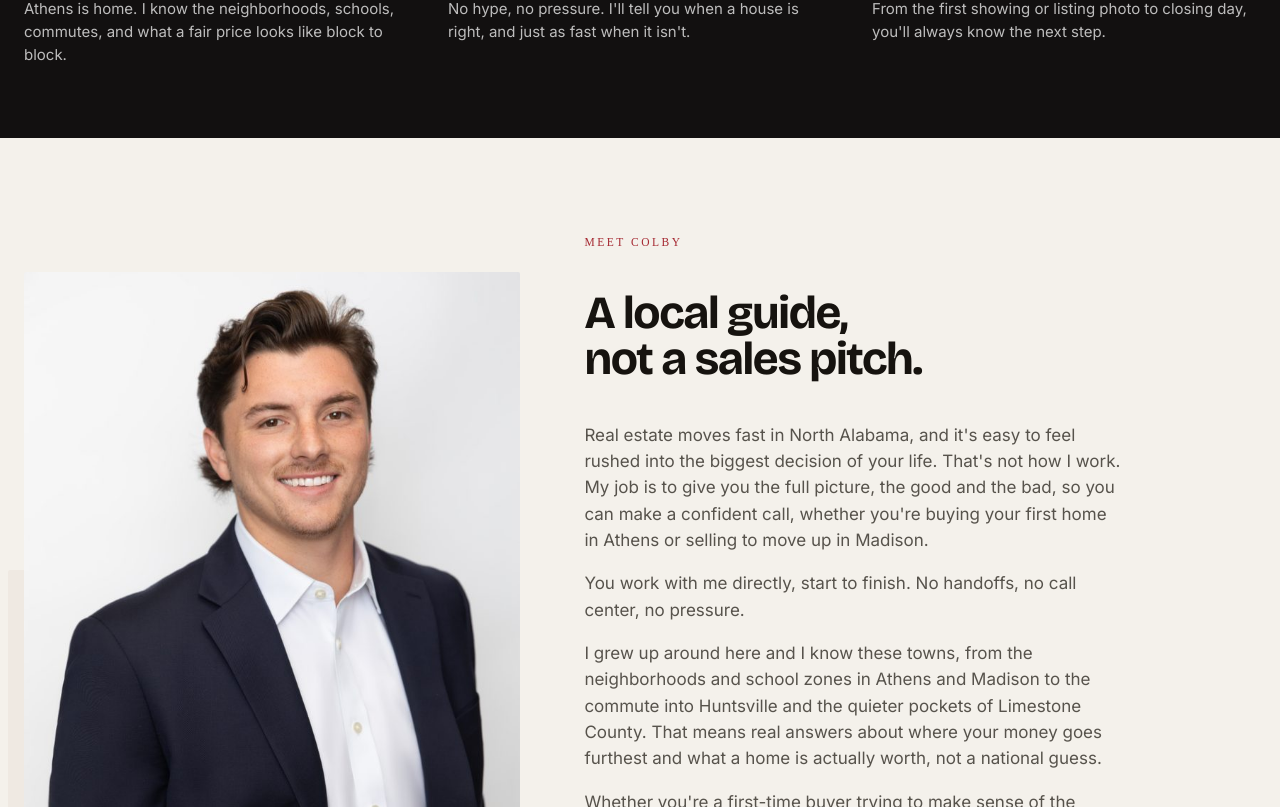
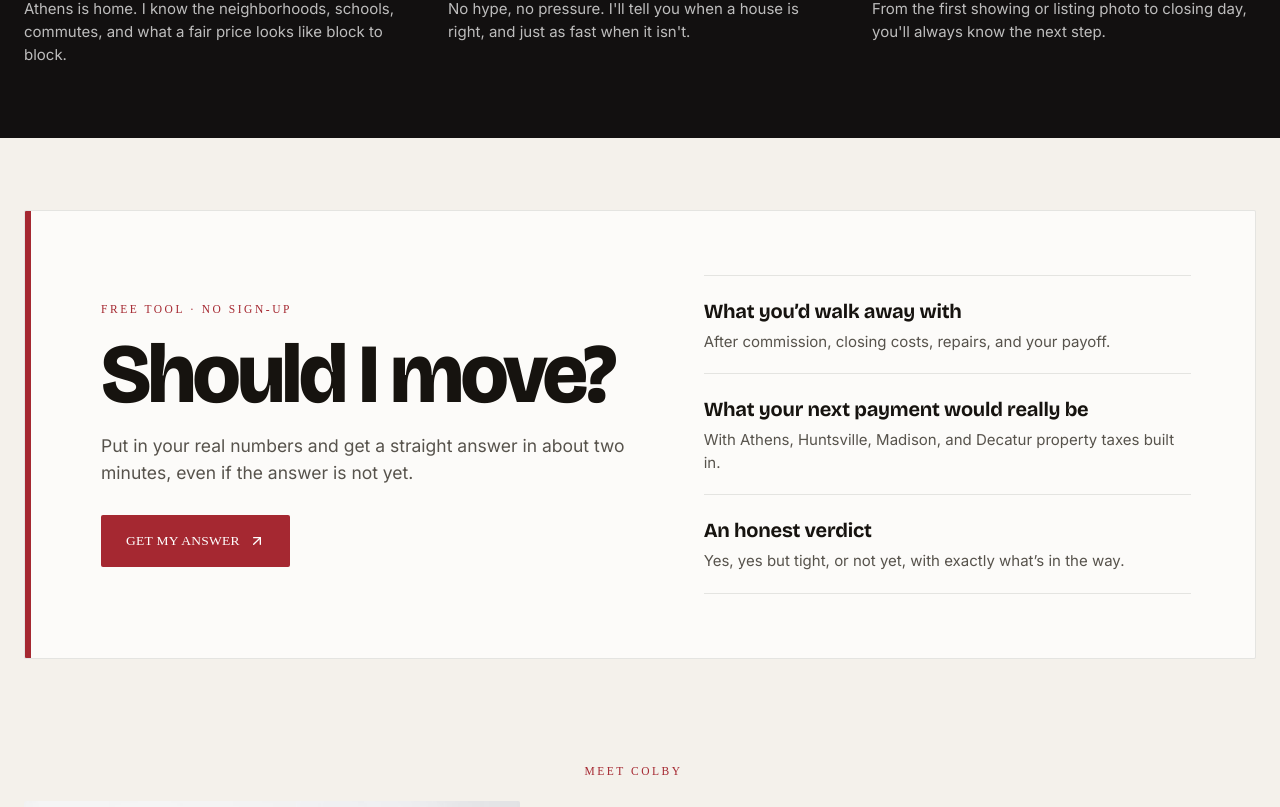
Before and after one commit to colbyw201-cell/colbywilliams-site3, a Next.js app: page / in a window 1280 px wide. Shown: the part 1113-1920 px from the top of the page. Built offline with nearby package versions, Linux system fonts and the light colour scheme.

Commit message:
Update page.jsx

```diff
--- a/app/page.jsx
+++ b/app/page.jsx
@@ -4,6 +4,7 @@ import {
   Menu, X, Phone, MapPin, ArrowRight, ArrowUpRight, Home, Key,
   Check, Star, ChevronDown, Mail, Quote, MessageSquare, Facebook, Instagram,
 } from "lucide-react";
+import MoveCTA from "./should-i-move/MoveCTA";
 
 // ─────────────────────────────────────────────────────────────
 // Colby Williams · Innovative Realty Solutions
@@ -255,6 +256,7 @@ function Photo({ src, style, caption, sub }) {
 const NAV = [
   { label: "Listings", href: "#listings" },
   { label: "Home Value", href: "#valuation" },
+    { label: "Should I Move?", href: "/should-i-move" },
   { label: "FAQ", href: "#faq" },
 ];
 
@@ -550,6 +552,7 @@ useEffect(() => {
         </div>
       </section>
 
+            <MoveCTA />
       {/* ABOUT */}
       <section id="about" className="px-6" style={{ paddingTop: 96, paddingBottom: 56 }}>
         <div className="mx-auto grid items-center gap-16 split reveal" style={{ maxWidth: 1240, gridTemplateColumns: "0.85fr 1.15fr" }}>
```
